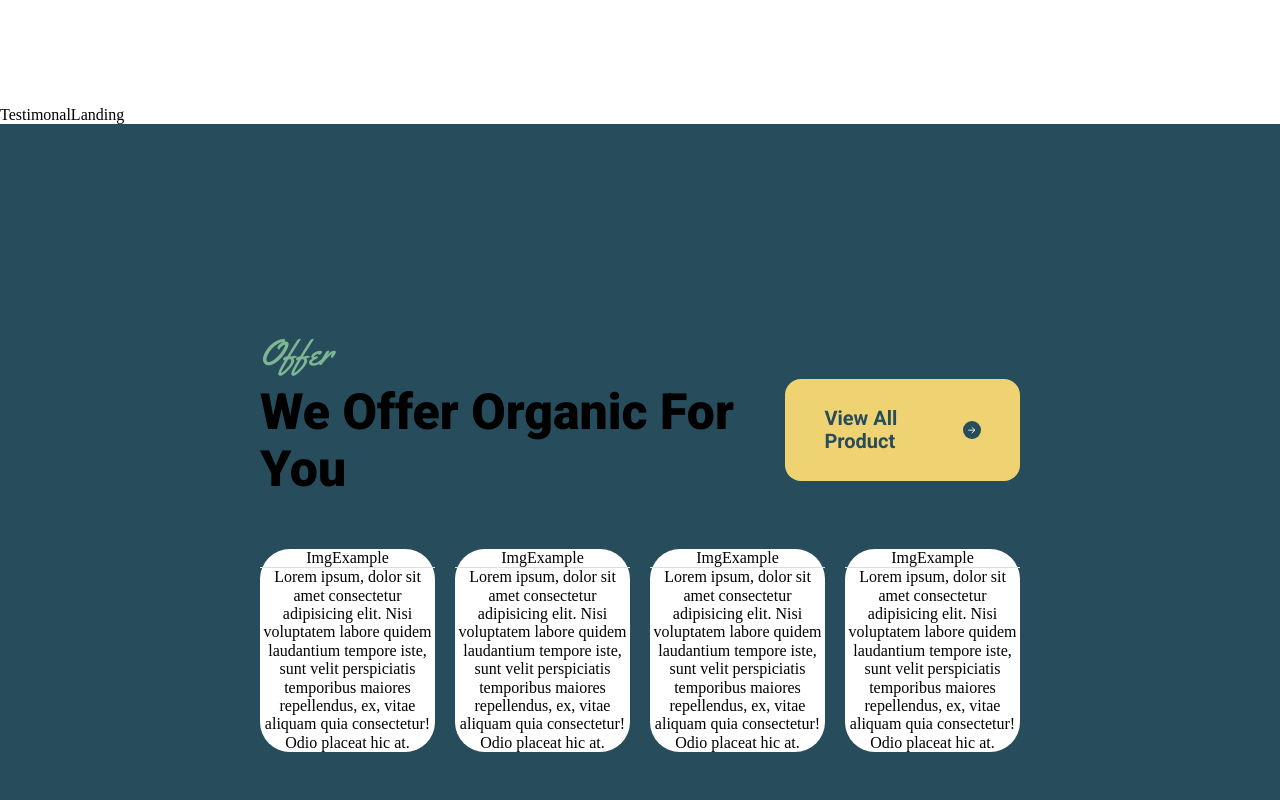
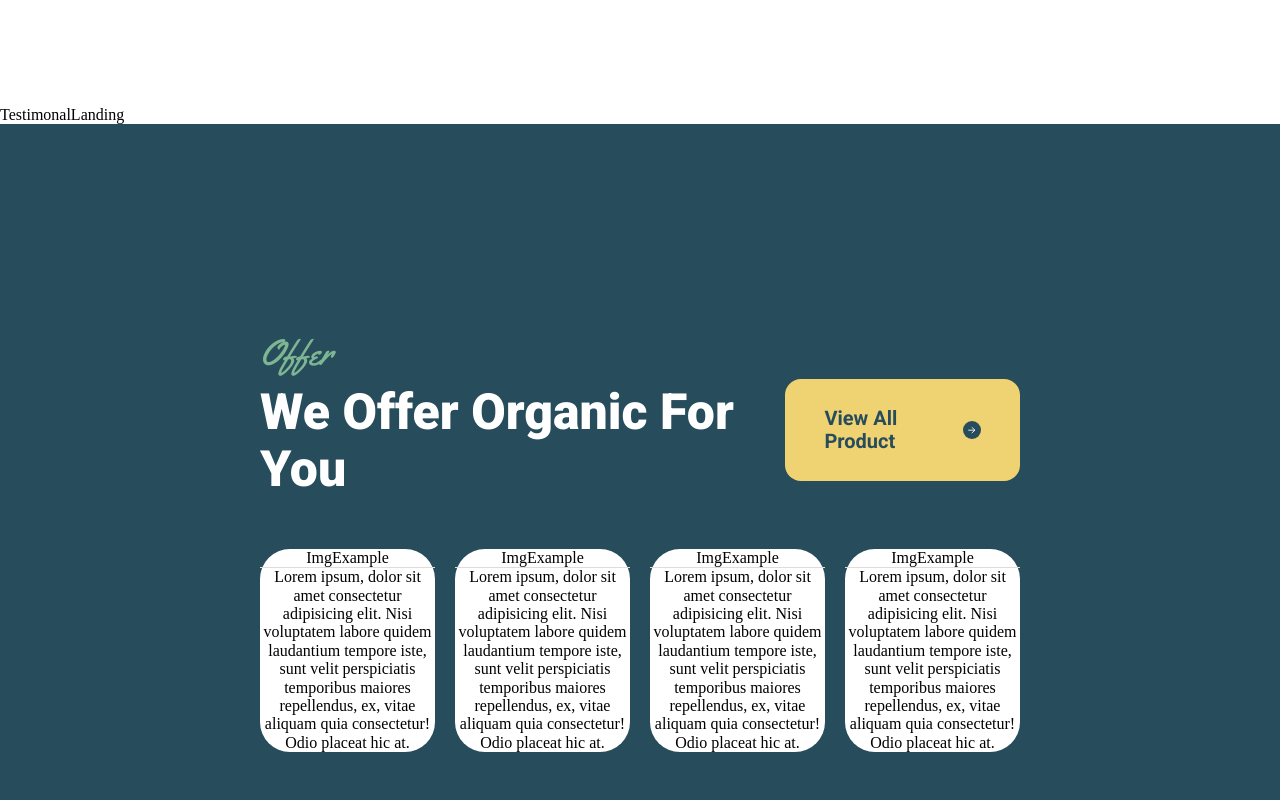
Before and after one commit to Enigma2017/shop-organic-food, a React (Vite) app: page / in a window 1280 px wide. Shown: the part 4640-5440 px from the top of the page. Built offline with nearby package versions, Linux system fonts and the light colour scheme.

Commit message:
add card adaptive

```diff
--- a/src/pages/landing/offer.jsx
+++ b/src/pages/landing/offer.jsx
@@ -1,6 +1,6 @@
 export const OfferLanding = () => {
   return (
-    <div className="offerLanding">
+    <section className="offerLanding">
 
       <div className="offerInfo">
 
@@ -40,6 +40,6 @@ export const OfferLanding = () => {
         </div>
 
       </div>
-    </div>
+    </section>
   );
 }
--- a/src/styles/pages/landing/_offer.scss
+++ b/src/styles/pages/landing/_offer.scss
@@ -1,6 +1,16 @@
 .offerLanding {
   padding: 200rem 260rem 200rem 260rem;
   background: var(--dark-green-color);
+
+  @include desktop-small {
+    padding: 200rem 150rem 200rem 150rem;
+  }
+  @include tablet {
+    padding: 160rem 150rem 160rem 150rem;
+  }
+  @include tablet {
+    padding: 100rem 150rem 100rem 150rem;
+  }
 }
 
 .offerInfo {
@@ -9,6 +19,15 @@
   justify-content: space-between;
 
   padding-bottom: 50rem;
+
+  @include tablet {
+    display: flex;
+    flex-direction: column;
+    justify-content: center;
+  }
+  @include mobile {
+    padding-bottom: 25rem;
+  }
 }
 
 .offerText {
@@ -20,12 +39,19 @@
   }
 
   &__desc {
-    color: var(--web-white);
+    color: var(--white);
+
+    @include mobile {
+      font-size: 40rem;
+    }
   }
 }
 
 .offerButton {
   padding-top: 37rem;
+  @include mobile {
+    padding-top: 25rem;
+  }
 
   &__btn {
     display: inline-flex;
@@ -58,12 +84,13 @@
   align-items: center;
   text-align: center;
 
+  @include tablet-small {
+    flex-wrap: wrap;
+  }
+
   &__card {
     border-radius: 30rem;
     background: var(--white-color);
-  }
-
-  &__img {
   }
 
   &__price {
```
Lines whose indentation alone changed are shown as unchanged.
